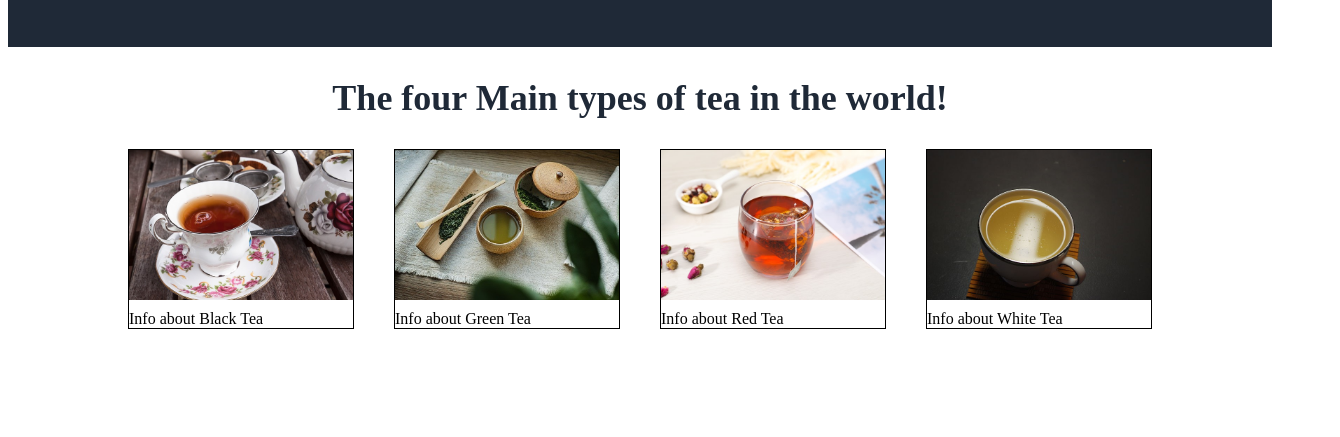
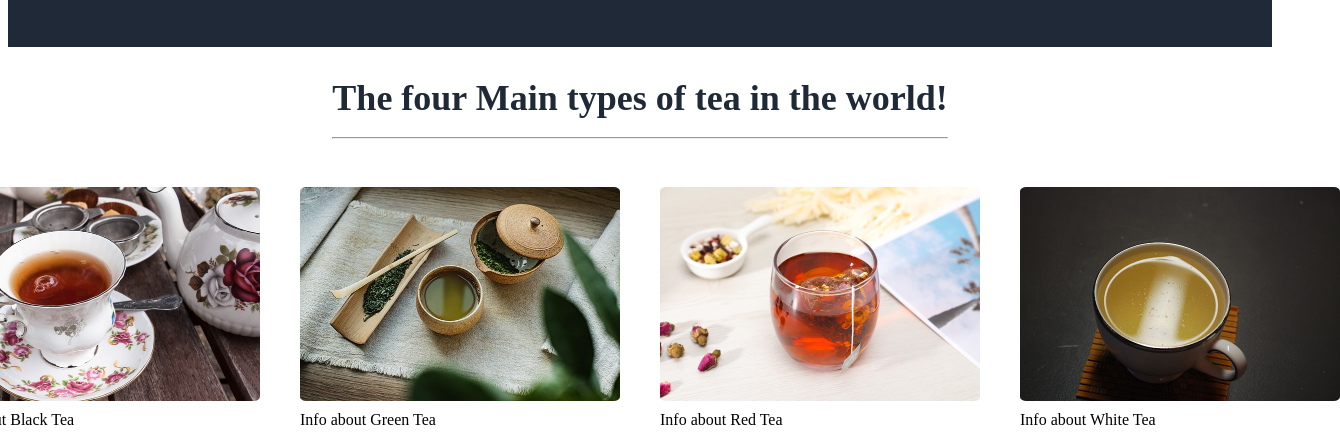
Before and after one commit to AlexSaxena/landing-page, a plain HTML site: page index.html in a window 1280 px wide. Shown: the part 492-929 px from the top of the page, 1340 px wide, since content can reach past the window. Before the commit the page ends 829 px from the top, so only its background shows below. Drawn offline with Linux system fonts and the light colour scheme.

Commit message:
Updates Image sizing

```diff
--- a/index.html
+++ b/index.html
@@ -37,14 +37,18 @@
       </div>
     </header>
     <main>
-      <h2 id="info-header">The four Main types of tea in the world!</h2>
+      <h2 id="info-header">
+        The four Main types of tea in the world!
+        <hr />
+      </h2>
       <div class="card-container">
         <div class="card">
           <img
             src="/assets/earl-grey.jpg"
             alt="Black Tea image"
-            width="224"
-            height="150"
+            width="320"
+            height="214"
+            class="tea-image"
           />
           <span id="card-text-1">Info about Black Tea</span>
         </div>
@@ -52,8 +56,9 @@
           <img
             src="/assets/green-tea.jpg"
             alt="Green Tea image"
-            width="224"
-            height="150"
+            width="320"
+            height="214"
+            class="tea-image"
           />
           <span id="card-text-1">Info about Green Tea</span>
         </div>
@@ -61,8 +66,9 @@
           <img
             src="/assets/Rooibos.jpg"
             alt="Red Tea image"
-            width="224"
-            height="150"
+            width="320"
+            height="214"
+            class="tea-image"
           />
           <span id="card-text-1">Info about Red Tea</span>
         </div>
@@ -70,8 +76,9 @@
           <img
             src="/assets/white-tea-silver.JPG"
             alt="White Tea image"
-            width="224"
-            height="150"
+            width="320"
+            height="214"
+            class="tea-image"
           />
           <span id="card-text-1">Info about White Tea</span>
         </div>
--- a/styles.css
+++ b/styles.css
@@ -82,7 +82,7 @@ main {
   display: flex;
   flex-direction: column;
   gap: 10px;
-  border: solid black 1px;
-  /* height: 150px;
-  width: 220px; */
 }
+.tea-image {
+  border-radius: 2%;
+}
```
